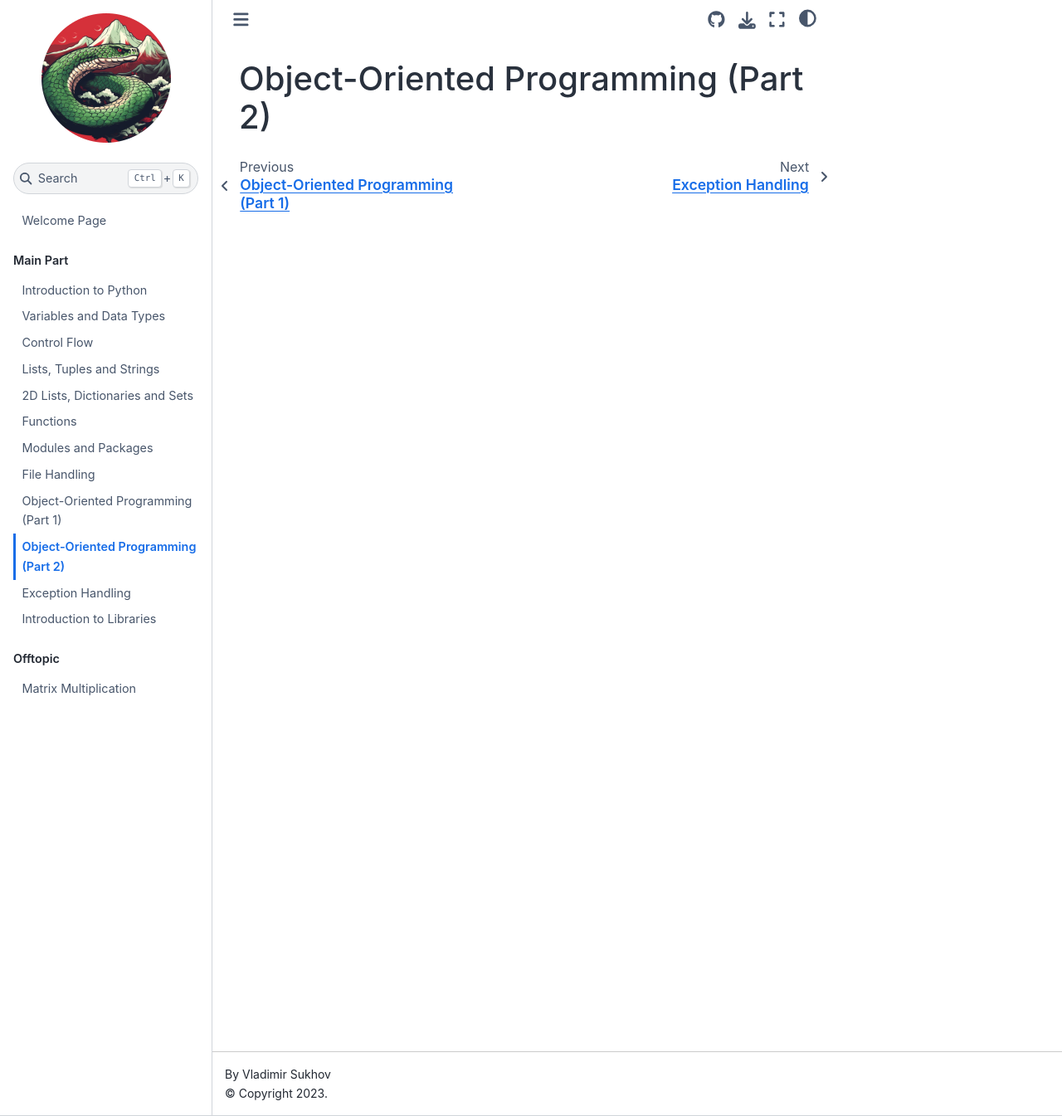
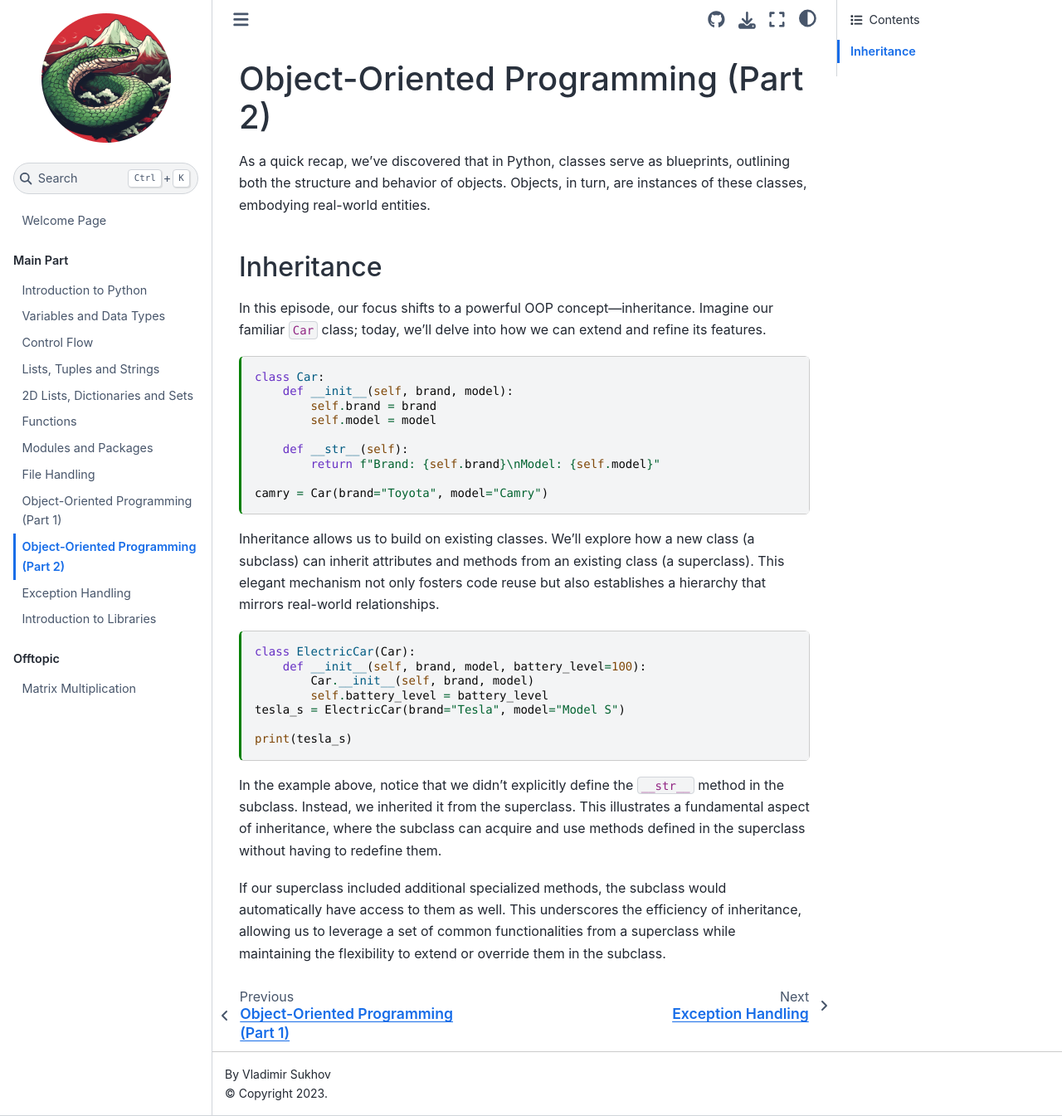
Before and after one commit to vdsukhov/python-intro-course, a Jupyter Book: the page built from chapters/oop2.md, in a window 1280 px wide and 1345 px high. Shown: the whole window at 83% size. Built offline with Jupyter Book 1.0.4 settings and Sphinx 7.4.7 and the Sphinx Book theme 1.1.4, drawn with Linux system fonts in a browser that asks for light colours.

Commit message:
Started working on oop2

````diff
--- a/chapters/oop2.md
+++ b/chapters/oop2.md
@@ -14,6 +14,37 @@ kernelspec:
 
 # Object-Oriented Programming (Part 2)
 
+As a quick recap, we've discovered that in Python, classes serve as blueprints, outlining both the structure and behavior of objects. Objects, in turn, are instances of these classes, embodying real-world entities.
+
+## Inheritance
+
+In this episode, our focus shifts to a powerful OOP concept—inheritance. Imagine our familiar `Car` class; today, we'll delve into how we can extend and refine its features.
+
 ```{code-cell} ipython3
+class Car:
+    def __init__(self, brand, model):
+        self.brand = brand
+        self.model = model
+
+    def __str__(self):
+        return f"Brand: {self.brand}\nModel: {self.model}"
+
+camry = Car(brand="Toyota", model="Camry")
+```
+
+Inheritance allows us to build on existing classes. We'll explore how a new class (a subclass) can inherit attributes and methods from an existing class (a superclass). This elegant mechanism not only fosters code reuse but also establishes a hierarchy that mirrors real-world relationships.
+
+```{code-cell} ipython3
+class ElectricCar(Car):
+    def __init__(self, brand, model, battery_level=100):
+        Car.__init__(self, brand, model)
+        self.battery_level = battery_level
+tesla_s = ElectricCar(brand="Tesla", model="Model S")
+
+print(tesla_s)
 
 ```
+
+In the example above, notice that we didn't explicitly define the `__str__` method in the subclass. Instead, we inherited it from the superclass. This illustrates a fundamental aspect of inheritance, where the subclass can acquire and use methods defined in the superclass without having to redefine them.
+
+If our superclass included additional specialized methods, the subclass would automatically have access to them as well. This underscores the efficiency of inheritance, allowing us to leverage a set of common functionalities from a superclass while maintaining the flexibility to extend or override them in the subclass.
````
